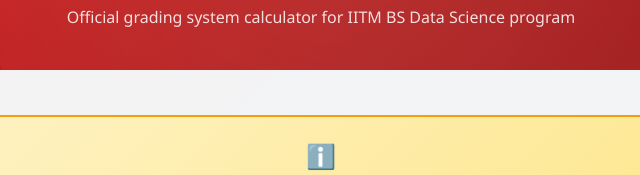
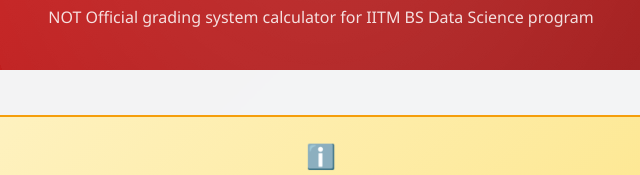
Before and after one commit to prajwalsuryawanshi/cgpacalc, a plain HTML site: page index.html in a window 1280 px wide. Shown: the part 309-484 px from the top of the page, 319-959 px from the left. Drawn offline with Linux system fonts and the light colour scheme.

Commit message:
kuch nahi esehi banaya

```diff
--- a/index.html
+++ b/index.html
@@ -485,7 +485,7 @@
       <div class="institute-name">Indian Institute of Technology Madras</div>
       <div class="program-name">Bachelor of Science in Data Science and Applications</div>
       <h1>CGPA Calculator</h1>
-      <p class="subtitle">Official grading system calculator for IITM BS Data Science program</p>
+      <p class="subtitle">NOT Official grading system calculator for IITM BS Data Science program</p>
     </div>
 
     <div class="content">
```
